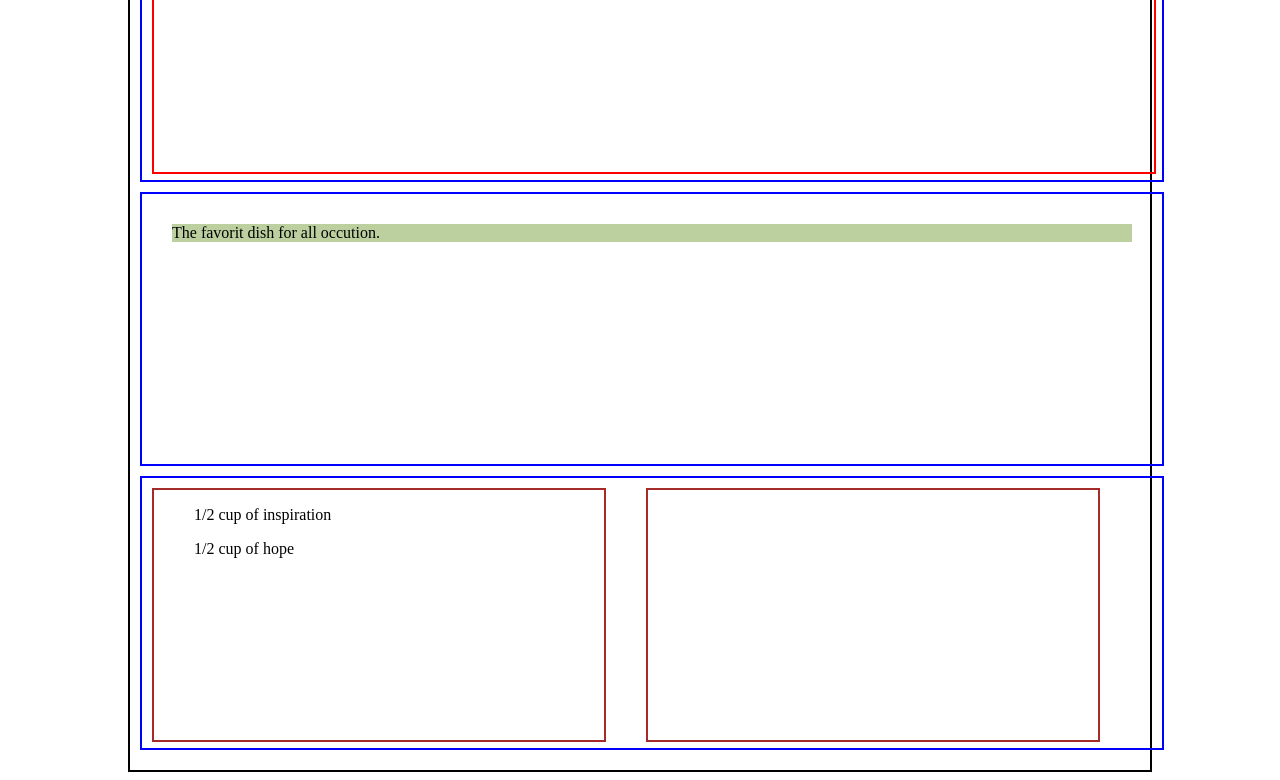
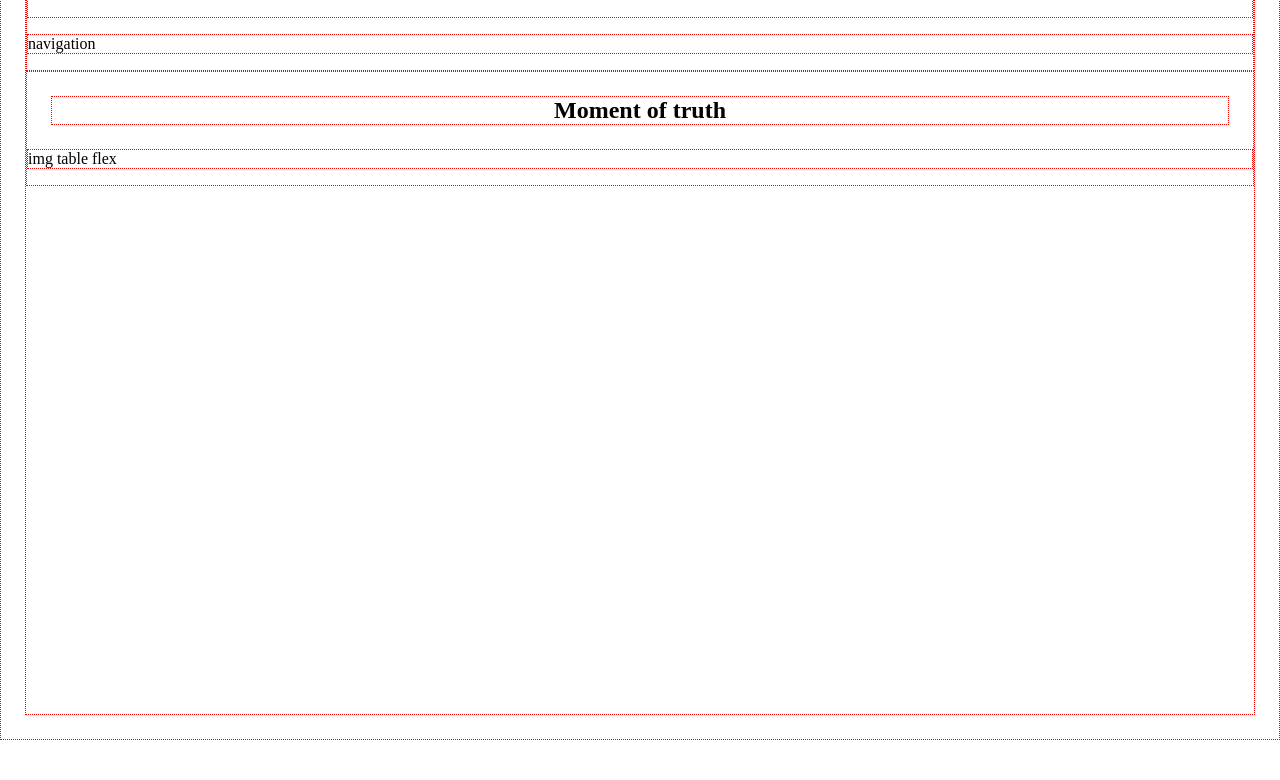
Before and after one commit to Gnamer/odin-recipes, a plain HTML site: page recipes/stonesoup.html in a window 1280 px wide. Shown: the part 112-892 px from the top of the page. After the commit the page ends 852 px from the top, so only its background shows below. Drawn offline with Linux system fonts and the light colour scheme.

Commit message:
css change update html

```diff
--- a/recipes/stonesoup.html
+++ b/recipes/stonesoup.html
@@ -8,37 +8,13 @@
     <title>Stonesoup</title>
 </head>
 <body>
-  <div class="container">
-    <div class="row">
-        <div class="col1">
-            <h2> Stone Soup recipe</h2>
-
-        </div>
-    </div>
-    <div class="row">
-        <div class="col2">
-          <p class="main"> The favorit dish for all occution.  </p>
-<Table></Table>
-        </div>
-        <div class="col2"></div>
-    </div>
-    <div class="row">
-        <div class="col3">
-          <ul>
-            <il>
-              <p>1/2 cup of inspiration</p>
-            </il>
-            <il>
-              <p>1/2 cup of hope</p>
-            </il>
-            <il>
-              <p></p>
-            </il>
-          </ul>
-        </div>
-        <div class="col3"></div>
-    </div>
-</div>
-
-
+  <header>
+  <h1>Stone soup</h1>
+  <p>navigation</p>
+</header>
+<main>
+  <h2>Moment of truth</h2>
+  <p> img table flex</p>
+</main>
 </html>
+</body>
--- a/recipes/style.css
+++ b/recipes/style.css
@@ -1,78 +1,27 @@
-
-/*
-
-*/
-
-
-
-
-
-
-.container {
-    width:100%;
-    max-width: 1000px;
-    border:2px solid black;
-    margin: 0 auto;
-    padding: 10px;
-
-
-
+*{
+    border: 1px dotted red;
 
 }
 
-.row {
-    height: 250px;
-    border: 2px solid blue;
-    width: 100%;
-    margin-bottom: 10px;
-    padding: 10px;
-}
-
-.col1 {
-    border: 2px solid red;
-    width: 100%;
-    height: 100%;
-}
-col2 {
-    border: 2px solid green;
-    width: 49%;
-    float:left;
-    height: 100%;
-    margin-right: 2%;
-}
-
-/* .col2:last-child {margin-right:0} */
-.col3 {
-    border: 2px solid brown;
-    width: 45%;
-    float: left;
-    height: 100%;
-    margin-right: 4%;
+body {
+    padding: auto;
+    margin: 1.5rem;
+    min-height: 100vh;
 
 }
 
-/* .col3:last-child {margin-right:0;} */
+h1 {
+    padding: 2rem;
+    margin: auto;
+    text-align: center;
+}
 
 h2 {
+    padding: auto;
+    margin: 1.5rem;
     text-align: center;
+}
+
+p{
 
 }
-
-.main {
-
-    text-align: justify;
-    margin: 20px;
-    background-color: rgb(188, 207, 159);
-
-
-}
-
-.main_img {
-
-    width: 150px;
-    height: 100px;
-
-
-
-
-}
```
